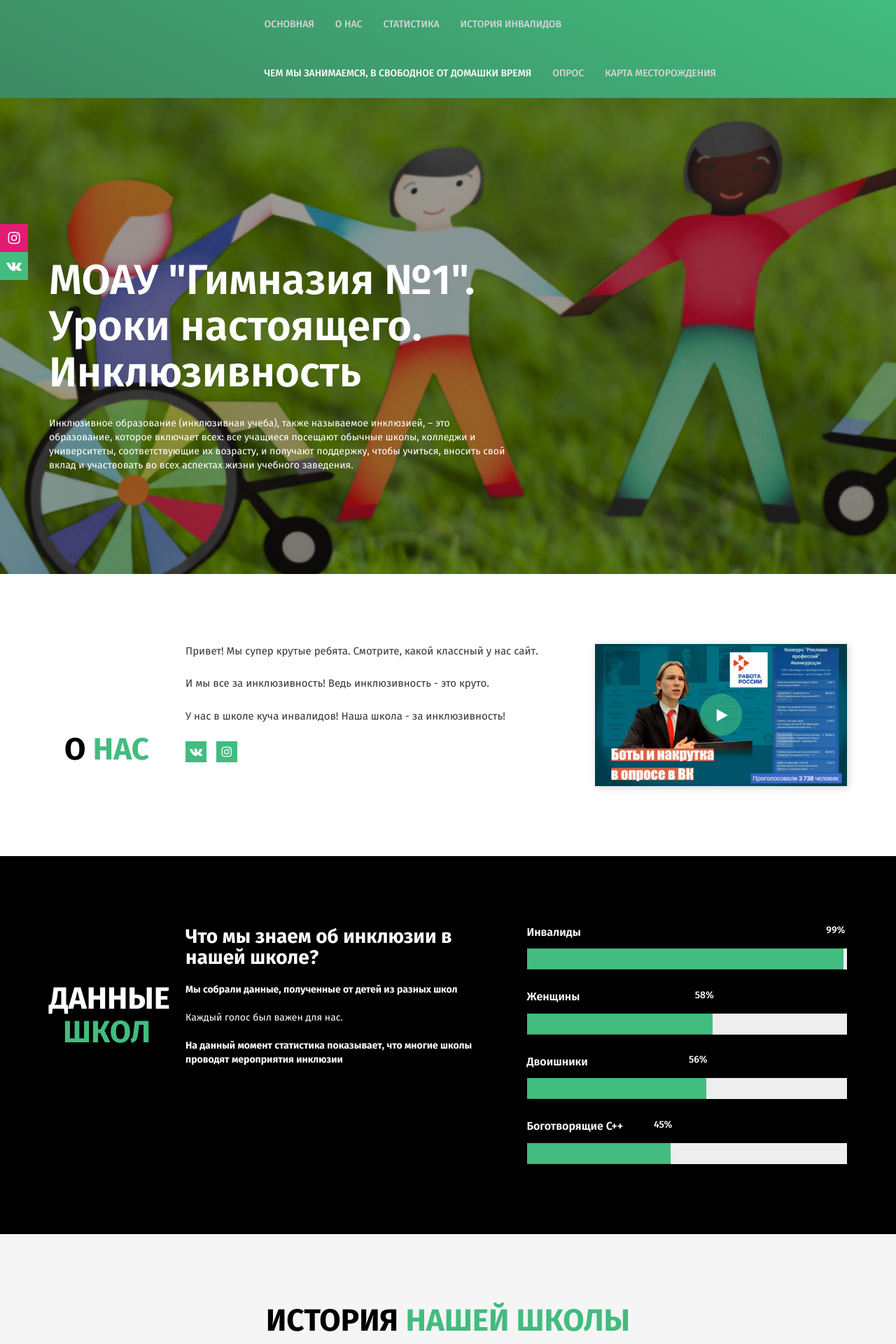
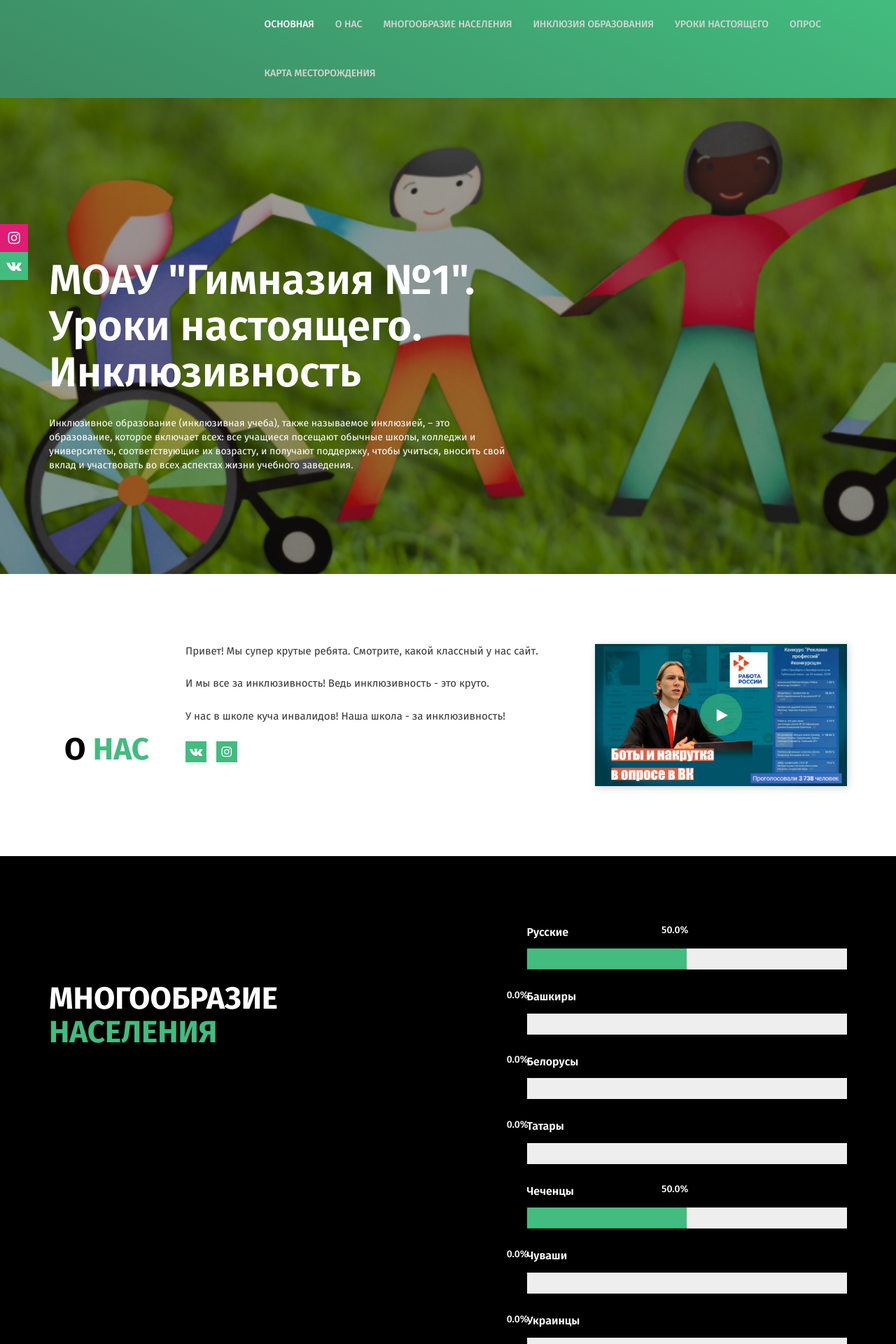
Before and after one commit to nastya-veche/FOR_GYM_PROGECT, a Flask app: page / in a window 1280 px wide. Shown: the top 1920 px of the page at 70% size. Run offline with Flask 2, Linux system fonts and the light colour scheme; data comes from the database, SQL or seed files in the repository; data that the repository does not hold is empty; some libraries are stand-ins or nearby versions.

Commit message:
posl_ver

```diff
--- a/data/surveys.py
+++ b/data/surveys.py
@@ -9,8 +9,10 @@ class Survey(SqlAlchemyBase, UserMixin, SerializerMixin):
 
     id = sqlalchemy.Column(sqlalchemy.Integer,
                            primary_key=True, autoincrement=True)
-    age = sqlalchemy.Column(sqlalchemy.Integer, nullable=True)
     gender = sqlalchemy.Column(sqlalchemy.String, nullable=True)
     birthplace = sqlalchemy.Column(sqlalchemy.String, nullable=True)
     nationality = sqlalchemy.Column(sqlalchemy.String, nullable=True)
     disability = sqlalchemy.Column(sqlalchemy.Boolean, nullable=True)
+    f1 = sqlalchemy.Column(sqlalchemy.Boolean, nullable=True)
+    f2 = sqlalchemy.Column(sqlalchemy.Boolean, nullable=True)
+    f3 = sqlalchemy.Column(sqlalchemy.Boolean, nullable=True)
--- a/main.py
+++ b/main.py
@@ -21,8 +21,8 @@ def returne_coords(find):
 
 def statistics():
     db_sess = db_session.create_session()
-    places = db_sess.query(Survey).all()
-    coords = list(set([returne_coords(i.birthplace) for i in places]))
+    places = db_sess.query(Survey.birthplace).all()
+    coords = list(set([returne_coords(i[0]) for i in places]))
     map_request = "http://static-maps.yandex.ru/1.x/?ll=87.182329,64.202375&z=2&size=450,450&l=map&pt="
     map_request += '~'.join(coords)
     response = requests.get(map_request)
@@ -31,19 +31,54 @@ def statistics():
             file.write(response.content)
 
 
+def analytics():
+    f = [int(i) for i in open("static/results.txt", mode='rt', encoding='utf8').read().split()]
+    f2 = [int(i) for i in open("static/nation.txt", mode='rt', encoding='utf8').read().split()]
+    nation = ['русские', 'башкиры', 'белорусы', 'татары', 'чеченцы', 'чуваши', 'украинцы', 'армяне', 'другое']
+    return [round(f[i] / f[0] * 100, 2) if f[0] > 0 else 0.0 for i in range(1, 5)],\
+           [[nation[i], round(f2[i] / f[0] * 100, 2) if f[0] > 0 else 0.0] for i in range(9)]
+
+
 @app.route('/', methods=['GET', 'POST'])
 def main_window():
+    nation = ['русские', 'башкиры', 'белорусы', 'татары', 'чеченцы', 'чуваши', 'украинцы', 'армяне', 'другое']
     if request.method == 'GET':
-        #statistics()
-        nation = ['русский', 'казах', 'монгол']
-        return render_template('index.html', nation=nation)
+        statistics()
+        ans, anal = analytics()
+        return render_template('index.html', nation=nation, ans=ans, anal=anal)
     db_sess = db_session.create_session()
+    ans = list(request.form)
+    fr = open("static/results.txt", mode='rt', encoding='utf8').read().split()
+    fr[0] = str(int(fr[0]) + 1)
+    fw = open("static/results.txt", mode='wt', encoding='utf8')
+    f1, f2, f3 = False, False, False
+    if 'f1' in ans:
+        f1 = True
+        fr[1] = str(int(fr[1]) + 1)
+    if 'f2' in ans:
+        fr[2] = str(int(fr[2]) + 1)
+        f2 = True
+    if 'f3' in ans:
+        fr[3] = str(int(fr[3]) + 1)
+        f3 = True
+    if request.form['disability'] == '1':
+        fr[4] = str(int(fr[4]) + 1)
+    f1r = open("static/nation.txt", mode='rt', encoding='utf8').read().split()
+    f1w = open("static/nation.txt", mode='wt', encoding='utf8')
+    ind = nation.index(request.form['nationality'])
+    f1r[ind] = str(int(f1r[ind]) + 1)
+    f1w.write(' '.join(f1r))
+    f1w.close()
+    fw.write(' '.join(fr))
+    fw.close()
     new_survey = Survey(
-        age=int(request.form['age']),
         gender=request.form['gender'],
         birthplace=request.form['birthplace'],
         nationality=request.form['nationality'],
-        disability=bool(int(request.form['disability']))
+        disability=bool(int(request.form['disability'])),
+        f1=f1,
+        f2=f2,
+        f3=f3
     )
     db_sess.add(new_survey)
     db_sess.commit()
@@ -51,4 +86,4 @@ def main_window():
 
 
 if __name__ == '__main__':
-    app.run()
+    app.run(port=80)
--- /dev/null
+++ b/static/nation.txt
@@ -0,0 +1 @@
+1 0 0 0 1 0 0 0 0
--- /dev/null
+++ b/static/results.txt
@@ -0,0 +1 @@
+2 2 1 2 1
--- a/templates/index.html
+++ b/templates/index.html
@@ -47,9 +47,9 @@
 									<ul id="nav" class="nav navbar-nav">
 										<li class="current"><a href="#slider">Основная</a></li>
 										<li><a href="#about">О НАС</a></li>
-										<li><a href="#skill">Статистика</a></li>
-										<li><a href="#story">История инвалидов</a></li>
-										<li><a href="#latest-works">Чем мы занимаемся, в свободное от домашки время</a></li>
+										<li><a href="#skill">Многообразие населения</a></li>
+										<li><a href="#story">Инклюзия образования</a></li>
+										<li><a href="#latest-works">Уроки настоящего</a></li>
 										<li><a href="#contact">Опрос</a></li>
 										<li><a href="#map">Карта месторождения</a></li>
 									</ul>
@@ -119,7 +119,7 @@
 				<div class="row">
 					<div class="col-md-2 col-sm-12 col-xs-12">
 						<div class="section-title">
-							<h2>Данные<span>       Школ</span></h2>
+							<h2>Многообразие<span>       Населения</span></h2>
 						</div>
 					</div>
 					<div class="col-md-10 col-sm-12 col-xs-12">
@@ -127,54 +127,26 @@
 							<div class="row">
 								<div class="col-md-6 col-sm-12 col-xs-12">
 									<div class="skill-content">
-										<h3>Что мы знаем об инклюзии в нашей школе?</h3>
-										<p><b>Мы собрали данные, полученные от детей из разных школ</b></p>
-										<p>Каждый голос был важен для нас.</p>
-										<p><b>На данный момент статистика показывает, что многие школы проводят мероприятия инклюзии</b></p>
+										<h3></h3>
+										<p><b></b></p>
+										<p></p>
+										<p><b></b></p>
 									</div>
 								</div>
 								<div class="col-md-6 col-sm-12 col-xs-12">
 									<div class="skill-main">
+										{% for n,pr in anal %}
 										<div class="single-skill">
 											<div class="skill-title">
-												<h4>Инвалиды</h4>
+												<h4>{{n}}</h4>
 											</div>
 											<div class="progress two">
-												<div class="progress-bar" data-percent="99">
-													<span>99%</span>
+												<div class="progress-bar" data-percent={{pr}}>
+													<span>{{pr}}%</span>
 												</div>
 											</div>
 										</div>
-										<div class="single-skill">
-											<div class="skill-title">
-												<h4>Женщины</h4>
-											</div>
-											<div class="progress two">
-												<div class="progress-bar" data-percent="58">
-													<span>58%</span>
-												</div>
-											</div>
-										</div>
-										<div class="single-skill">
-											<div class="skill-title">
-												<h4>Двоишники<h4>
-											</div>
-											<div class="progress two">
-												<div class="progress-bar" data-percent="56">
-													<span>56%</span>
-												</div>
-											</div>
-										</div>
-										<div class="single-skill">
-											<div class="skill-title">
-												<h4>Боготворящие c++</h4>
-											</div>
-											<div class="progress two">
-												<div class="progress-bar" data-percent="45">
-													<span>45%</span>
-												</div>
-											</div>
-										</div>
+										{% endfor %}
 									</div>
 								</div>
 							</div>
@@ -191,7 +163,7 @@
 				<div class="row">
 					<div class="col-xs-12">
 						<div class="section-title">
-							<h2>История<span> нашей школы</span></h2>
+							<h2>Инклюзия <span> образования</span></h2>
 						</div>
 					</div>
 				</div>
@@ -200,38 +172,38 @@
 						<div class="story-content">
 							<!-- single-story -->
 							<div class="single-story">
-								<span class="year wow fadeInLeft" data-wow-duration="0.8s" data-wow-delay="0.4s">2015</span>
+								<span class="year wow fadeInLeft" data-wow-duration="0.8s" data-wow-delay="0.4s">{{ans[0]}}</span>
 								<div class="inner-content wow fadeInUp" data-wow-duration="0.8s" data-wow-delay="0.4s">
-									<h3>Самый первый проект по инклюзии</h3>
-									<p>Мы набрали 0 балов</p>
-									<p class="p2">Мы не победили, оттого очень расстроились. Теперь сидим - грустим</p>
+									<h3>Опрошенных чувствуют себя ущемленными</h3>
+									<p>И эти дети страдают</p>
+									<p class="p2">Они чувствуют себя ущемленными</p>
 								</div>
 							</div>
 							<!-- single-story -->
 							<div class="single-story">
-								<span class="year wow fadeInLeft" data-wow-duration="0.8s" data-wow-delay="0.6s">2019</span>
+								<span class="year wow fadeInLeft" data-wow-duration="0.8s" data-wow-delay="0.6s">{{ans[1]}}</span>
 								<div class="inner-content wow fadeInUp" data-wow-duration="0.8s" data-wow-delay="0.6s">
-									<h3>Второй проект</h3>
-									<p>И наконец-то удачный</p>
-									<p class="p2">Мы смогли набрать 1 балл из 249. У нас появились амбиции</p>
+									<h3>Опрошенных - за инклюзивность</h3>
+									<p>И эти дети страдают</p>
+									<p class="p2">Они чувствуют себя ущемленными</p>
 								</div>
 							</div>
 							<!-- single-story -->
 							<div class="single-story">
-								<span class="year wow fadeInLeft" data-wow-duration="0.8s" data-wow-delay="0.8s">2020</span>
+								<span class="year wow fadeInLeft" data-wow-duration="0.8s" data-wow-delay="0.8s">{{ans[2]}}</span>
 								<div class="inner-content wow fadeInUp" data-wow-duration="0.8s" data-wow-delay="0.8s">
-									<h3>Очередной провал</h3>
-									<p>Мы задумались об инклюзии</p>
-									<p class="p2">Инклюзия важна. Она спасает нас</p>
+									<h3>Опрошенных согласны учиться в одном классе с инвалидом</h3>
+									<p>И эти дети страдают</p>
+									<p class="p2">Они чувствуют себя ущемленными</p>
 								</div>
 							</div>
 							<!-- single-story -->
 							<div class="single-story">
-								<span class="year wow fadeInLeft" data-wow-duration="0.8s" data-wow-delay="1s">2021</span>
+								<span class="year wow fadeInLeft" data-wow-duration="0.8s" data-wow-delay="1s">{{ans[3]}}</span>
 								<div class="inner-content wow fadeInUp" data-wow-duration="0.8s" data-wow-delay="1s">
-									<h3>Уроки настоящего</h3>
-									<p>Мы набрали 1 балл из 6</p>
-									<p class="p2">Да-да, вам не показалось. Мы покоряем новые вершины</p>
+									<h3>Опрошенных - инвалиды</h3>
+									<p>И эти дети страдают</p>
+									<p class="p2">Они чувствуют себя ущемленными</p>
 								</div>
 							</div>
 						</div>
@@ -247,7 +219,7 @@
 				<div class="row">
 					<div class="col-xs-12">
 						<div class="section-title">
-							<h2>My <span>Portfolio</span></h2>
+							<h2>УРОКИ<span> НАСТОЯЩЕГО</span></h2>
 						</div>
 					</div>
 				</div>
@@ -355,13 +327,12 @@
 						<div class="form-head">
 							<form class="form" action="#skill" method="post">
 <form class="survey_form" method="post">
-                                    <input class="form-control" id="age" placeholder="Возраст" name="age"><Br>
+									<input class="form-control" id="birthplace" placeholder="Место рождения" name="birthplace"><Br>
                                     <div class="form-group">
                                         <label>Выберите свой пол</label>
                                         <p><input type="radio" name="gender" value="Женщина" style="height:20px; width:20px; vertical-align: middle;">Женский<Br>
                                         <input type="radio" name="gender" value="Мужчина" style="height:20px; width:20px; vertical-align: middle;">Мужской<Br>
                                         </div>
-                                    <input class="form-control" id="birthplace" placeholder="Место рождения" name="birthplace"><Br>
                                     <div class="form-group">
 									<label>Национальность</label><Br>
 									<select id="nationality" name="nationality">
@@ -375,7 +346,11 @@
                                         <p><input type="radio" name="disability" value=1 style="height:20px; width:20px; vertical-align: middle;">Да<Br>
                                         <input type="radio" name="disability" value=0 style="height:20px; width:20px; vertical-align: middle;">Нет<Br>
                                         </div>
-                                    <button type="submit" class="btn btn-secondary">Отправить</button>
+									<p><input type="checkbox" name="f1" value="1" style="height:20px; width:20px;">  Я чувствую/чувствовал себя ущемленным</p>
+									<p><input type="checkbox" name="f2" value="1" style="height:20px; width:20px;">  Я - за инклюзивность в образовании</p>
+									<p><input type="checkbox" name="f3" value="1" style="height:20px; width:20px;">  Я согласен учиться в одном классе с инвалидом</p>
+                                    <Br>
+									<button type="submit" class="btn btn-secondary">Отправить</button>
                                 </form>
 </form>
 						</div>
@@ -392,11 +367,17 @@
 				<div class="row">
 					<div class="about-content">
 						<div class="col-md-2 col-sm-2 col-xs-12">
+						</div>
+						<div class="col-md-6  col-sm-6 col-xs-12">
+							<br>
+							<br>
+							<br>
 							<div class="section-title">
 								<h2>Карта<span> Рождения</span></h2>
 							</div>
-						</div>
-						<div class="col-md-6  col-sm-6 col-xs-12">
+							<br>
+							<br>
+							<br>
 							<div class="single-about">
 								<h3>На ней вы можете видеть места рождения других людей, принявших участие в опросе</h3>
 							</div>
@@ -434,7 +415,7 @@
 				<div class="container">
 					<div class="row">
 						<div class="col-md-12">
-							<p>© 2021 Сделано Настей</a></p>
+							<p>© 2021 Сделано Вечеренко Анастасией</a></p>
 						</div>
 					</div>
 				</div>
```
Also changed, not shown: db/survey_data.db, static/img/map.png.
